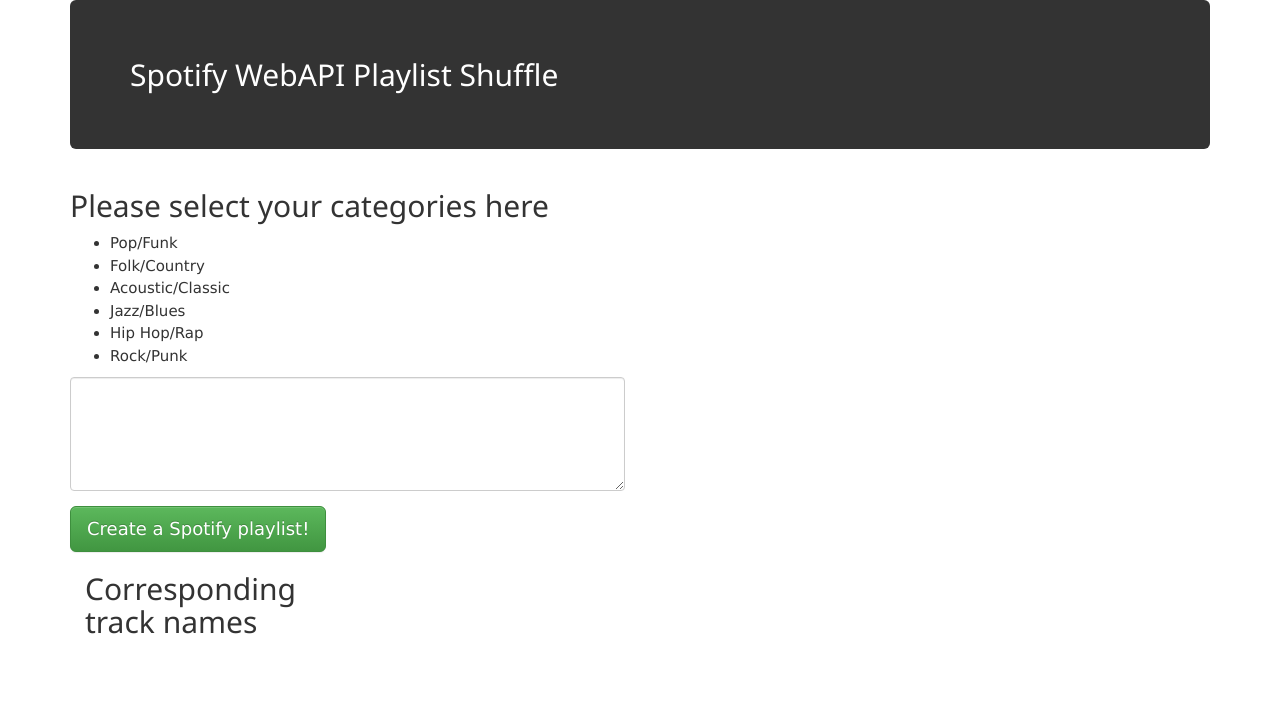
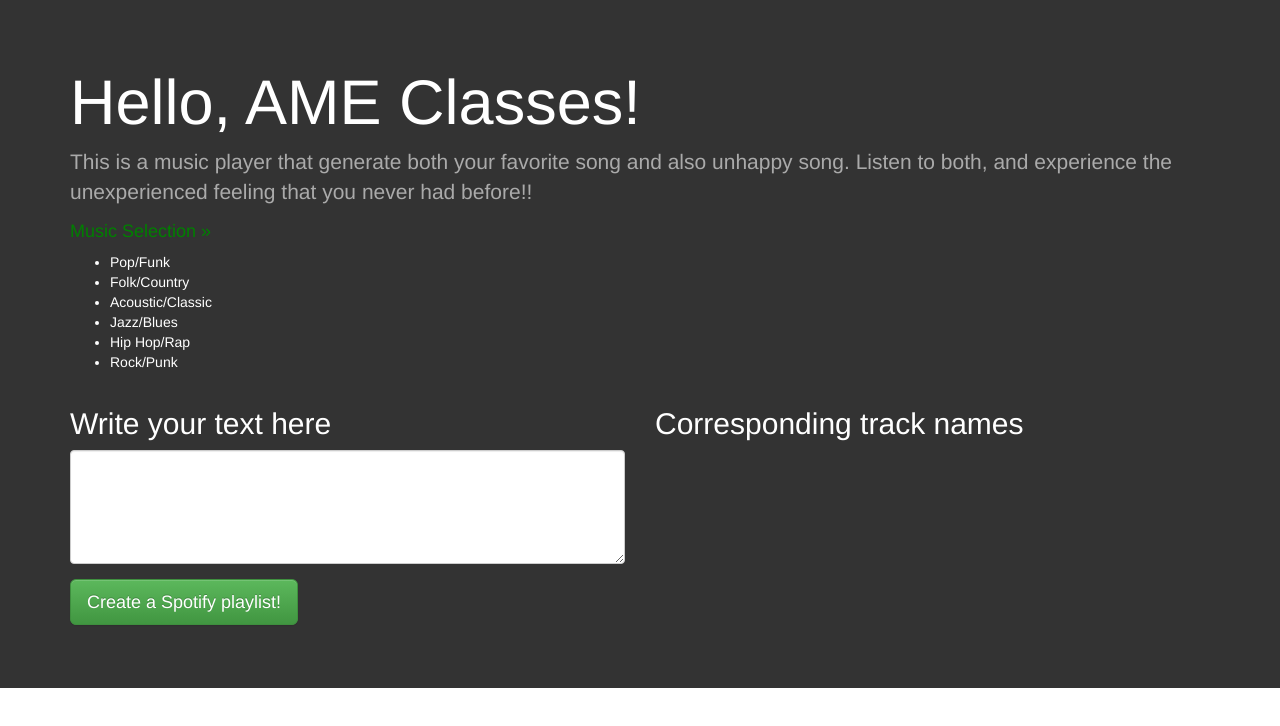
Before and after one commit to Number0000/AMEMusicPlayer01, a plain HTML site: page index.html in a window 1280 px wide. Drawn offline with nearby package versions, Linux system fonts and the light colour scheme.

Commit message:
Update index.html
Main page

```diff
--- a/index.html
+++ b/index.html
@@ -1,28 +1,13 @@
-<!DOCTYPE html>
-<!--
-To change this license header, choose License Headers in Project Properties.
-To change this template file, choose Tools | Templates
-and open the template in the editor.
--->
 <html>
 <head>
-        <link rel="stylesheet" href="style.css" type="text/css"/>
-
-        <title>AME Music Player: Outstanding</title>
-        <meta charset="UTF-8">
-        <meta name="viewport" content="width=device-width, initial-scale=1.0">
-        <script type = "text/javascript" src="http://code.jquery.com/jquery-1.11.3.js"></script>
-        <script type = "text/javascript" src="wordcache.js"></script>
-        <script type = "text/javascript" src="fuzzyset.js"></script>
-        <script type = "text/javascript" src="app.js"></script>
-        <!--link that haven't connect through -->
+    <link rel="shortcut icon" href="">
+    <script type="text/javascript" src="http://code.jquery.com/jquery-1.11.1.js"></script>
+    <script type="text/javascript" src="fuzzyset.js"></script>
+    <script type="text/javascript" src="wordcache.js"></script>
+    <script type="text/javascript" src="app.js"></script>
     <link rel="stylesheet" href="//netdna.bootstrapcdn.com/bootstrap/3.1.1/css/bootstrap.min.css" />
     <link rel="stylesheet" href="//netdna.bootstrapcdn.com/bootstrap/3.1.1/css/bootstrap-theme.min.css" />
-        <link rel="stylesheet" href="http://www.w3schools.com/lib/w3.css">
-        <link rel="stylesheet" href="style.css" type="text/css"/>
-
-
-        <style type = "text/css">
+    <style type="text/css">
 	.jumbotron {
 		background-color: #333;
 		color: #fff;
@@ -33,28 +18,20 @@
 	.jumbotron a {
 		color: #fff;
 	}
+        h4{
+                color: green
+        }
 </style>
 </head>
-    <body onload = "startApp()">
+<body onload="startApp()">
 
-        <!-- Main jumbotron for a primary
-        y marketing message or call to action -->
-
-            <div class= "container">
-                <div class ="jumbotron">
-                    <h2>
-                        Spotify WebAPI Playlist Shuffle
-                    </h2>
-                    <!--Source Code can be put here-->
-                </div>
-            </div>
-
-
+	<!-- Main jumbotron for a primary marketing message or call to action -->
+	<div class="jumbotron">
             <div class="container">
-            <!-- Example row of Column -->
-            <div class ="row">
-                <div class="col-md-6">
-                    <h2>Please select your categories here</h2>
+                <h1>Hello, AME Classes!</h1>
+                <p>This is a music player that generate both your favorite song and also unhappy song. Listen to both, and experience the unexperienced feeling that you never had before!!</p>
+                <p>
+                    <h4 color:green>Music Selection &raquo;</h4>
                     <ul>
                         <li>Pop/Funk</li>
                         <li>Folk/Country</li>
@@ -63,18 +40,27 @@
                         <li>Hip Hop/Rap</li>
                         <li>Rock/Punk</li>
                     </ul>
+                </p>
+            </div>
+
+	<div class="container">
+		<!-- Example row of columns -->
+		<div class="row">
+			<div class="col-md-6">
+				<h2>Write your text here</h2>
 				<div class="form-group">
 					<textarea class="form-control" id="alltext" rows="5" maxlength="500"></textarea>
 				</div>
 				<p>
 					<button class="btn btn-lg btn-primary btn-success" id="start">Create a Spotify playlist!</button>
 				</p>
+				<div id="status"></div>
+			</div>
 			<div class="col-md-6">
 				<h2>Corresponding track names</h2>
 				<div id="debug"></div>
 			</div>
 		</div>
 	</div>
-        </div>
     </body>
 </html>
```
Lines whose indentation alone changed are shown as unchanged.
